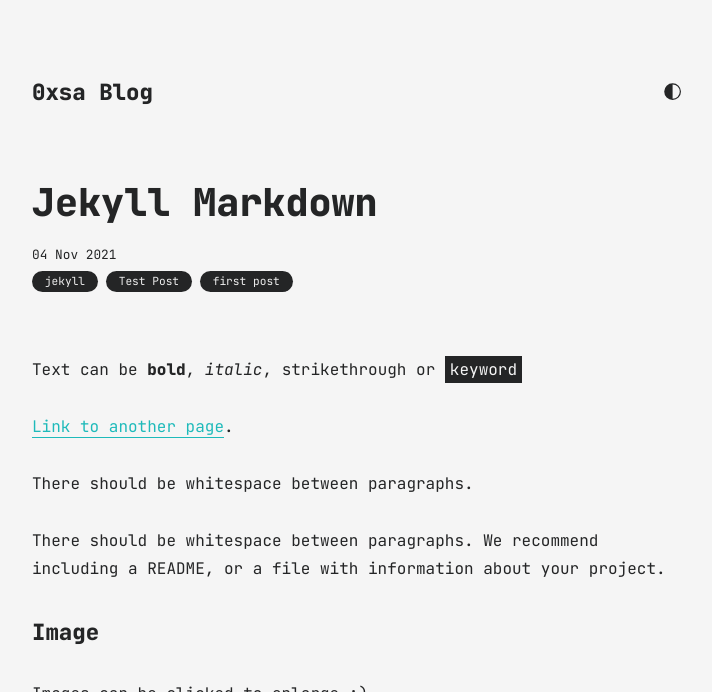
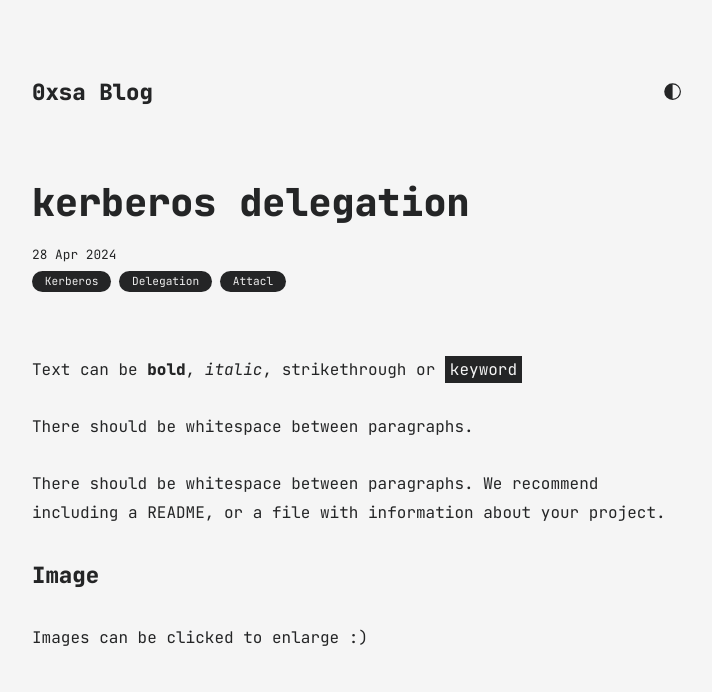
Before and after one commit to 0xsa0/site, a Jekyll site: the page built from all_collections/_posts/2024-04-28-ker.md, in a window 1280 px wide and 900 px high, cut to the strip 0-692 px from the top of the window. Shown: the whole strip, without its empty margins (283-995 px from the left). Built offline with Jekyll 4.4.1, drawn with Linux system fonts in a browser that asks for light colours.

Commit message:
edit on first post

```diff
--- a/all_collections/_posts/2024-04-28-ker.md
+++ b/all_collections/_posts/2024-04-28-ker.md
@@ -1,13 +1,13 @@
 ---
 layout: post
-title: Jekyll Markdown
-date: 2021-11-04
-categories: ["jekyll", "Test Post", "first post"]
+title: kerberos delegation
+date: 2024-04-28
+categories: ["Kerberos", "Delegation", "Attacl"]
 ---
 
 Text can be **bold**, _italic_, ~~strikethrough~~ or `keyword`
 
-[Link to another page](./another-page.html).
+<!-- [Link to another page](./another-page.html). -->
 
 There should be whitespace between paragraphs.
 
```
